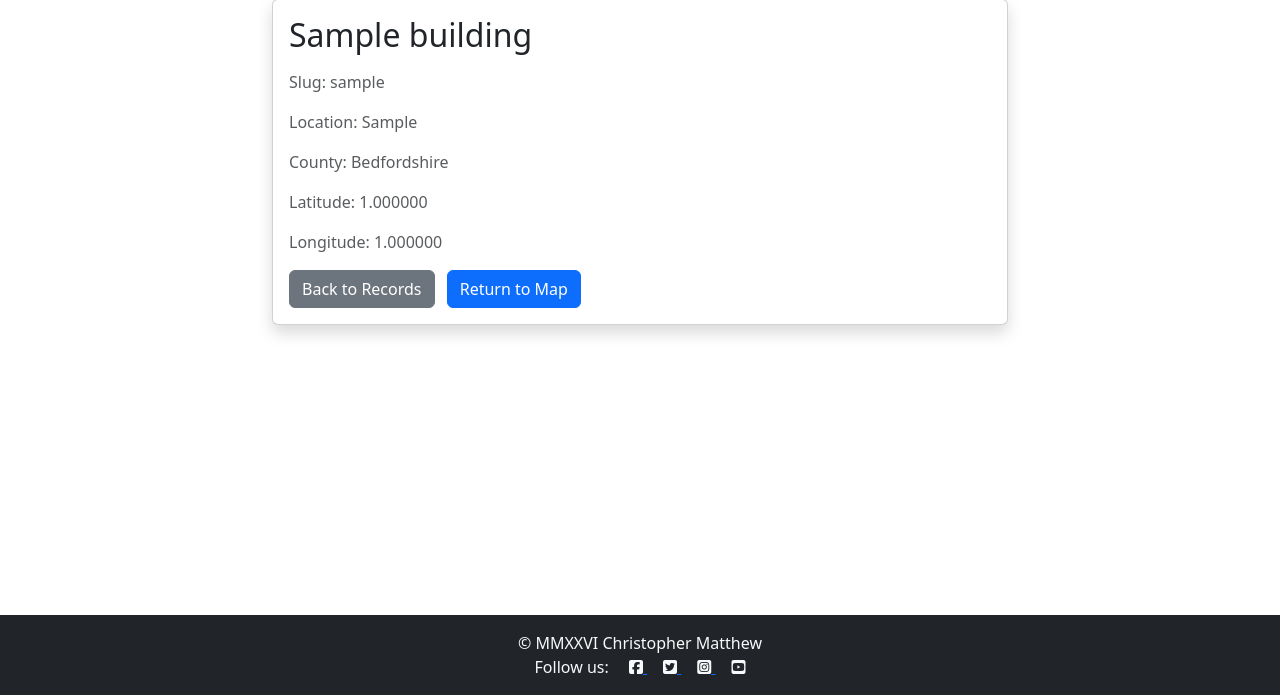
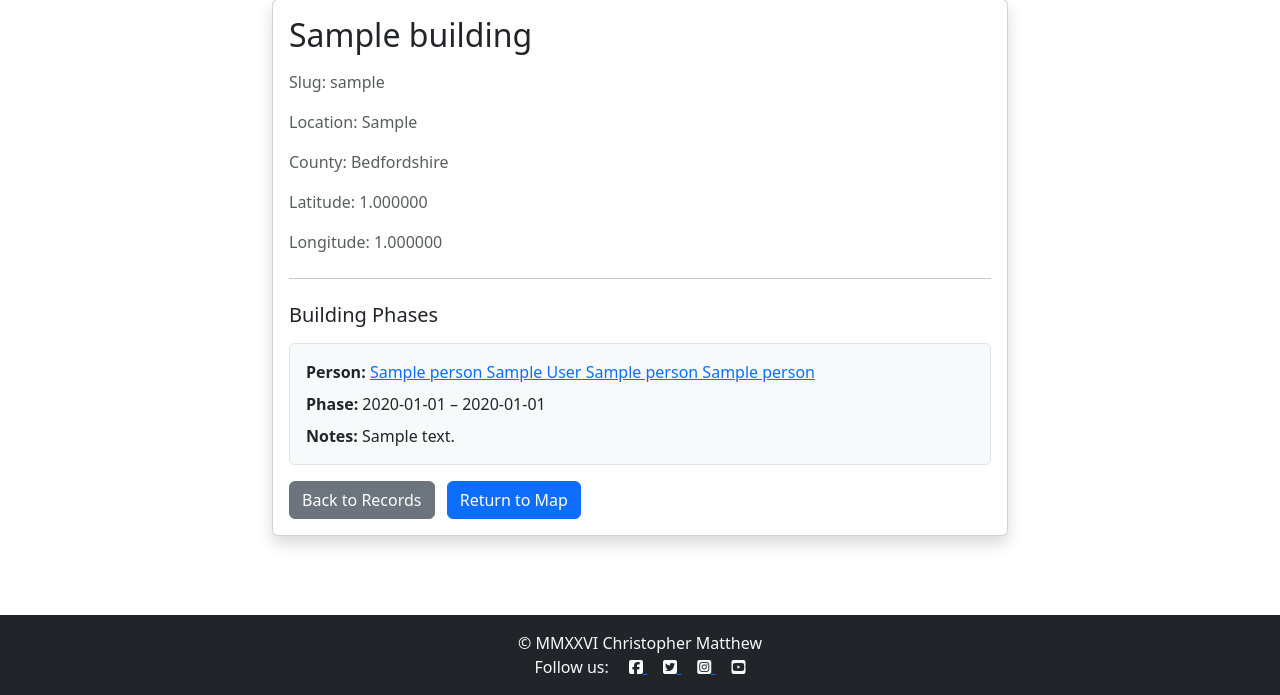
Before and after one commit to csmatthew/medieval-architects, a Django app: a page that uses buildings/templates/buildings/building_detail.html in a window 1280 px wide. Shown: the part 105-800 px from the top of the page. Run offline with Django 5.2, Linux system fonts and the light colour scheme; tables that the repository leaves empty hold one stand-in row (values such as "Sample post"); some libraries are stand-ins or nearby versions.

Commit message:
connect phases to building_detail and fix 'return to map'

```diff
--- a/buildings/templates/buildings/building_detail.html
+++ b/buildings/templates/buildings/building_detail.html
@@ -17,8 +17,36 @@
                     <p class="text-muted">Latitude: not set</p>
                     <p class="text-muted">Longitude: not set</p>
                     {% endif %}
+
+                    {% if phases %}
+                    <hr class="my-4" />
+                    <h3 class="h5 mb-3">Building Phases</h3>
+                    {% for phase in phases %}
+                    <div class="border rounded p-3 mb-3 bg-light">
+                        <p class="mb-2">
+                            <strong>Person:</strong>
+                            <a href="{% url 'person_detail' phase.person.slug %}">{{ phase.person }}</a>
+                        </p>
+                        {% if phase.start or phase.end %}
+                        <p class="mb-2">
+                            <strong>Phase:</strong>
+                            {% if phase.start %}{{ phase.start }}{% endif %}
+                            {% if phase.end %} – {{ phase.end }}{% endif %}
+                        </p>
+                        {% endif %}
+                        {% if phase.notes %}
+                        <p class="mb-0"><strong>Notes:</strong> {{ phase.notes }}</p>
+                        {% endif %}
+                    </div>
+                    {% endfor %}
+                    {% endif %}
+
                     <a href="{% url 'record_list' %}" class="btn btn-secondary">Back to Records</a>
+                    {% if geo_ref %}
+                    <a href="{% url 'mapper' %}?lat={{ geo_ref.latitude }}&lng={{ geo_ref.longitude }}&zoom=10" class="btn btn-primary ms-2">Return to Map</a>
+                    {% else %}
                     <a href="{% url 'mapper' %}" class="btn btn-primary ms-2">Return to Map</a>
+                    {% endif %}
                 </div>
             </div>
         </div>
--- a/buildings/views.py
+++ b/buildings/views.py
@@ -1,7 +1,9 @@
 from django.core.exceptions import ObjectDoesNotExist
 from django.http import JsonResponse
+from django.db.models import Prefetch
 from django.shortcuts import render, get_object_or_404
 
+from .models.building_phase import BuildingPhase
 from .models.building_name import Building
 
 
@@ -46,7 +48,17 @@ def building_georef_data(request):
 
 def building_detail_view(request, slug):
     building = get_object_or_404(
-        Building.objects.select_related("geo_ref"), slug=slug
+        Building.objects.select_related("geo_ref").prefetch_related(
+            Prefetch(
+                "phases",
+                queryset=BuildingPhase.objects.select_related(
+                    "person",
+                    "start",
+                    "end",
+                ),
+            )
+        ),
+        slug=slug,
     )
     return render(
         request,
@@ -54,5 +66,6 @@ def building_detail_view(request, slug):
         {
             'building': building,
             'geo_ref': getattr(building, 'geo_ref', None),
+            'phases': building.phases.all(),
         }
     )
--- a/people/templates/people/person_detail.html
+++ b/people/templates/people/person_detail.html
@@ -33,7 +33,7 @@
                         <div class="card shadow mb-3">
                             <div class="card-body">
                                 <h5 class="card-title">
-                                    <a href="{% url 'record_detail' phase.building.slug %}">{{ phase.building.name }}</a>
+                                    <a href="{% url 'building_detail' phase.building.slug %}">{{ phase.building.name }}</a>
                                 </h5>
                                 {% if phase.building.location %}
                                     <p><strong>Location:</strong> {{ phase.building.location }}</p>
```
